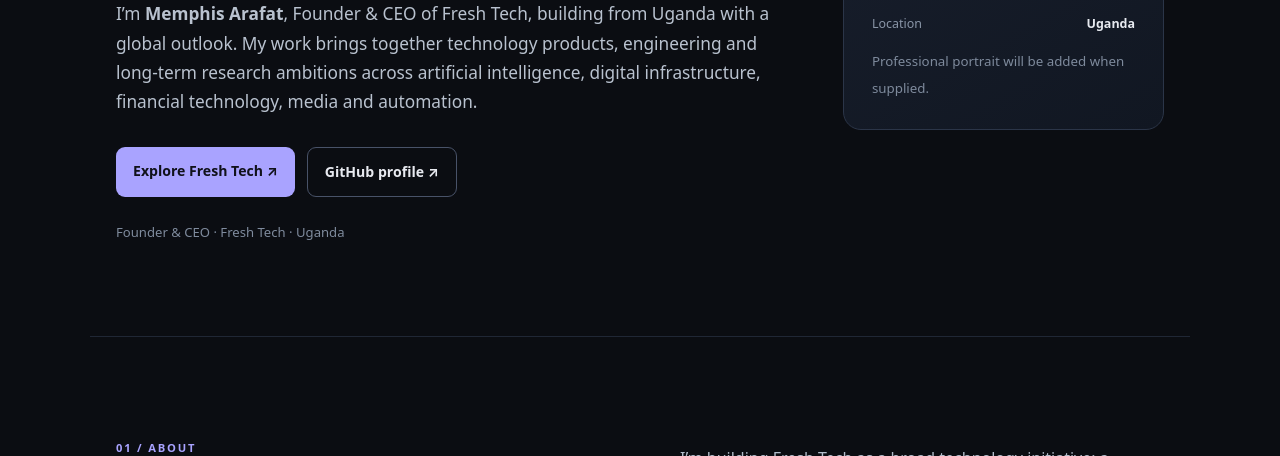
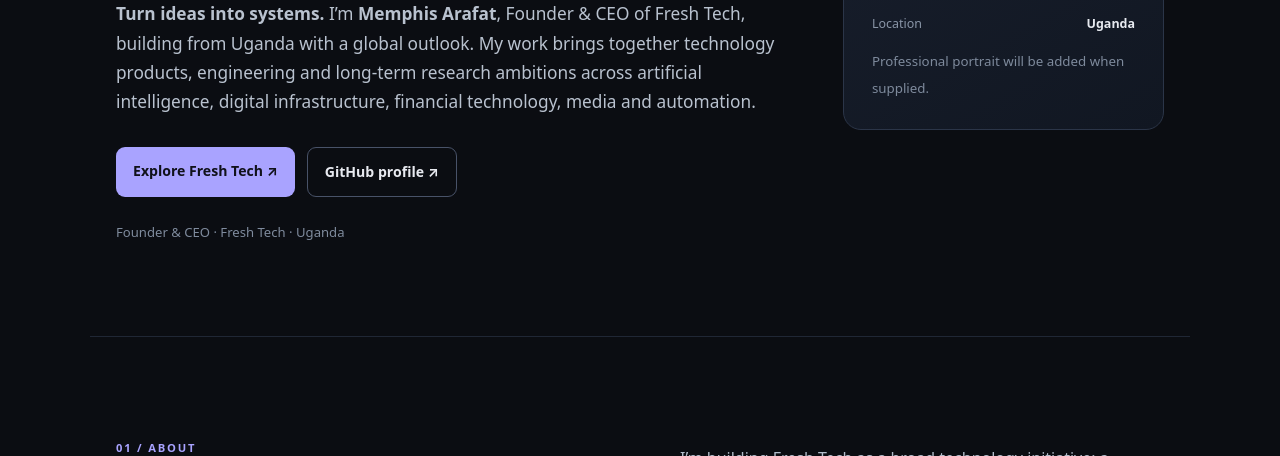
Before and after one commit to kanarafat54-boop/kanarafat54-boop.github.io, a plain HTML site: page index.html in a window 1280 px wide. Shown: the part 644-1100 px from the top of the page. Drawn offline with Linux system fonts and the light colour scheme.

Commit message:
Bring the Fresh Tech tagline into the founder homepage

```diff
--- a/index.html
+++ b/index.html
@@ -32,7 +32,7 @@
 <header class="header"><a class="brand" href="#home"><span class="mark">MA</span> MEMPHIS ARAFAT</a><nav><a href="#about">About</a><a href="fresh-tech/">Fresh Tech</a><a href="#work">Work</a><a href="#focus">Focus</a><a href="#contact">Connect</a></nav></header>
 <main>
 <section class="hero wrap" id="home">
-<div><p class="eyebrow">FOUNDER & CEO · FRESH TECH</p><h1>Building beyond conventional technology.<br><span>Thinking beyond today.</span></h1><p class="intro">I’m <strong>Memphis Arafat</strong>, Founder & CEO of Fresh Tech, building from Uganda with a global outlook. My work brings together technology products, engineering and long-term research ambitions across artificial intelligence, digital infrastructure, financial technology, media and automation.</p><div class="actions"><a class="button primary" href="fresh-tech/">Explore Fresh Tech ↗</a><a class="button secondary" href="https://github.com/kanarafat54-boop" target="_blank" rel="noopener">GitHub profile ↗</a></div><p class="location">Founder & CEO · Fresh Tech · Uganda</p></div>
+<div><p class="eyebrow">FOUNDER & CEO · FRESH TECH</p><h1>Building beyond conventional technology.<br><span>Thinking beyond today.</span></h1><p class="intro"><strong>Turn ideas into systems.</strong> I’m <strong>Memphis Arafat</strong>, Founder & CEO of Fresh Tech, building from Uganda with a global outlook. My work brings together technology products, engineering and long-term research ambitions across artificial intelligence, digital infrastructure, financial technology, media and automation.</p><div class="actions"><a class="button primary" href="fresh-tech/">Explore Fresh Tech ↗</a><a class="button secondary" href="https://github.com/kanarafat54-boop" target="_blank" rel="noopener">GitHub profile ↗</a></div><p class="location">Founder & CEO · Fresh Tech · Uganda</p></div>
 <aside class="profile"><div class="portrait">MA</div><p class="eyebrow">FOUNDER & CEO</p><h2>Memphis Arafat</h2><p class="muted">Fresh Tech<br>Technology · AI · Innovation</p><hr><p class="meta">Creator identity <b>Ara6</b></p><p class="meta">Current focus <b>Building Fresh Tech</b></p><p class="meta">Location <b>Uganda</b></p><small>Professional portrait will be added when supplied.</small></aside>
 </section>
 <section class="wrap about" id="about"><div><p class="eyebrow">01 / ABOUT</p><h2>Founder-led today.<br><span>Built for a wider future.</span></h2></div><div class="copy"><p>I’m building Fresh Tech as a broad technology initiative: a growing body of products, services, infrastructure and research that can work together while serving different needs. The ambition reaches beyond any single website, app or conventional platform.</p><p>The name Ara6 is associated with my creator and technology-building identity. Fresh Tech is the wider initiative; its individual products and research areas have their own purposes and development paths. I aim to build a capable team of developers, engineers, researchers and collaborators as the work grows.</p><p>I value evidence, practical experimentation, responsible development and transparent progress. I distinguish what is live today from what is being built, researched or envisioned.</p></div></section>
```
